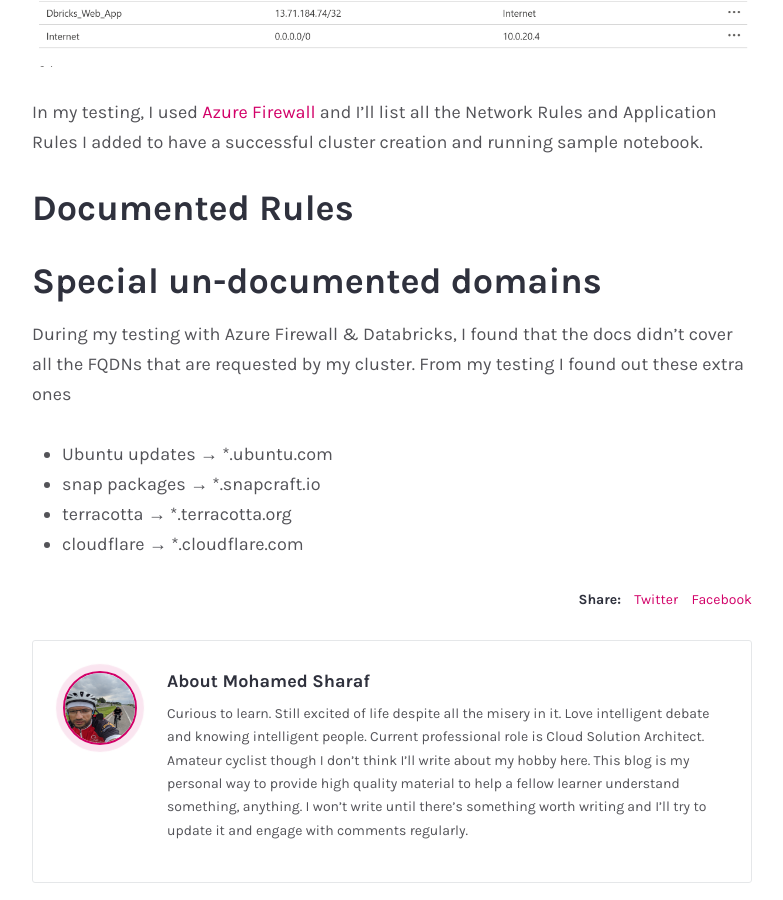
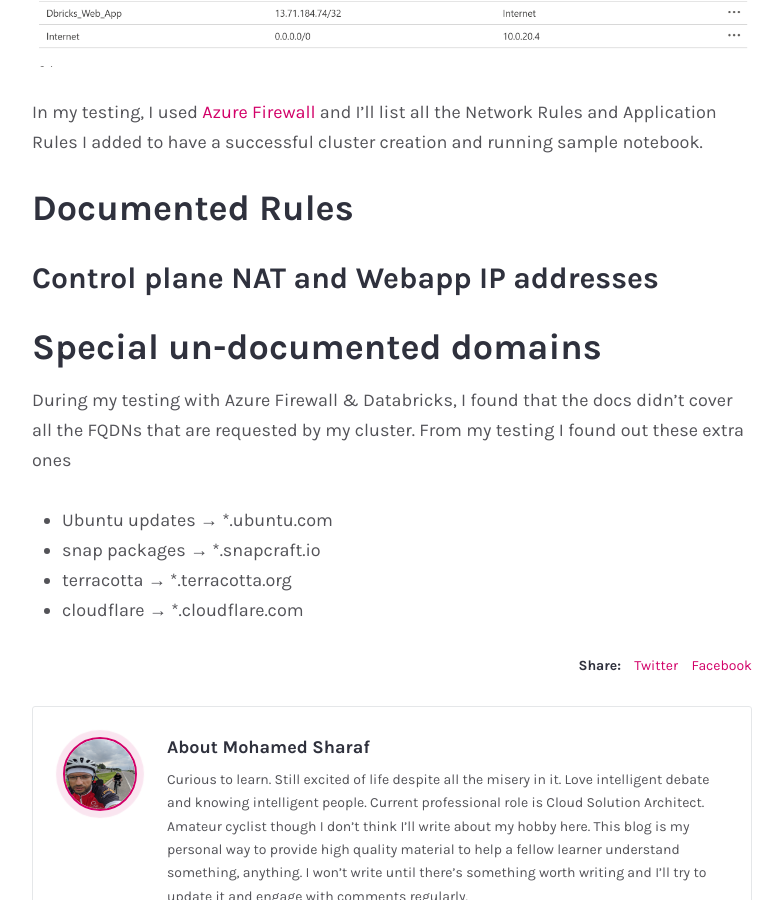
Before and after one commit to mosharafMS/cloudsafari, a Jekyll site: the page built from _posts/2020-09-05-Azure-Databricks-VNET-Integration.md, in a window 1280 px wide and 900 px high, scrolled down 5116 px. Shown: the whole window, without its empty margins (248-1031 px from the left). Built offline with Jekyll 4.4.1, drawn with Linux system fonts in a browser that asks for light colours; some web fonts are replaced; our own code applies the rules of GitHub Pages for plain Markdown files; comment, search, counter and statistics services are not loaded; some of the changed lines change nothing that is shown.

Commit message:
_posts/2020-09-05-Azure-Databricks-VNET-Integration.md updated from https://stackedit.io/

```diff
--- a/_posts/2020-09-05-Azure-Databricks-VNET-Integration.md
+++ b/_posts/2020-09-05-Azure-Databricks-VNET-Integration.md
@@ -56,8 +56,7 @@
 In my testing, I used [Azure Firewall](https://docs.microsoft.com/en-us/azure/firewall/overview) and I'll list all the Network Rules and Application Rules I added to have a successful cluster creation and running sample notebook.
 
 ## Documented Rules
-
-
+### Control plane NAT and Webapp IP addresses
 ## Special un-documented domains
 During my testing with Azure Firewall & Databricks, I found that the docs didn’t cover all the FQDNs that are requested by my cluster. From my testing I found out these extra ones
 -   Ubuntu updates → *.ubuntu.com
@@ -66,5 +65,5 @@
 -   cloudflare → *.cloudflare.com
 
 <!--stackedit_data:
-eyJoaXN0b3J5IjpbLTE2OTc1NzA4NzRdfQ==
+eyJoaXN0b3J5IjpbMTgzNjE1MzM1OCwtMTY5NzU3MDg3NF19
 -->
```
